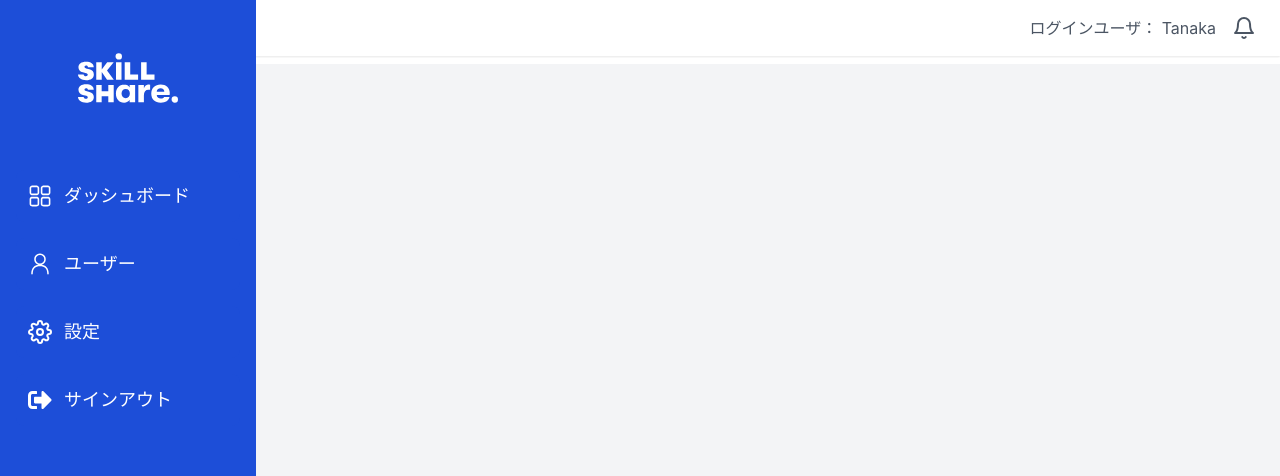
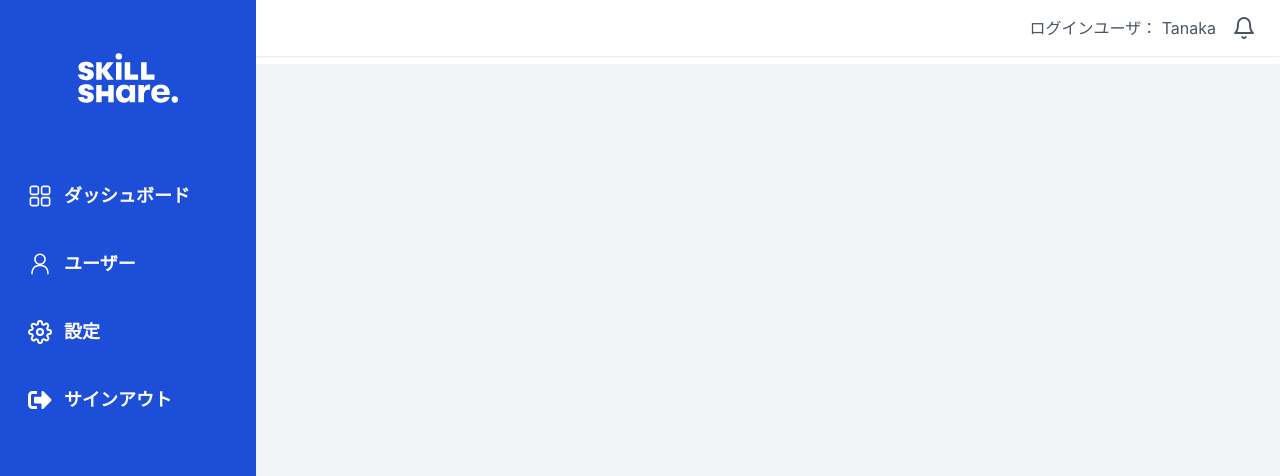
Before and after one commit to orfevre1021/tutorial-js, a Next.js app in the folder skills-dashboard/: page / in a window 1280 px wide. Shown: the top 476 px of the page. Built offline with nearby package versions, Linux system fonts and the light colour scheme.

Commit message:
グラフ修正

```diff
--- a/skills-dashboard/components/Sidebar.jsx
+++ b/skills-dashboard/components/Sidebar.jsx
@@ -53,21 +53,27 @@ const Sidebar = ({ children }) => {
             </div>
 
             <nav className="flex flex-col space-y-4 flex-1">
-              <Link href="/overview">
+              <Link href="/dashboard">
                 <div
                   className={`flex items-center space-x-3 p-3 rounded-lg cursor-pointer hover:bg-blue-300 ${
-                    currentRoute === "/overview" ? "bg-blue-500" : "bg-blue-700"
+                    currentRoute === "/dashboard"
+                      ? "bg-blue-500"
+                      : "bg-blue-700"
                   }`}
                 >
                   <RxDashboard size={24} />
-                  <span className={`${showText ? "block" : "hidden"} text-lg`}>
+                  <span
+                    className={`${
+                      showText ? "block" : "hidden"
+                    } font-bold text-lg`}
+                  >
                     ダッシュボード
                   </span>
                 </div>
               </Link>
               <Link href="/users">
                 <div
-                  className={`flex items-center space-x-3 p-3 rounded-lg cursor-pointer hover:bg-blue-300 ${
+                  className={`flex items-center space-x-3 p-3 rounded-lg cursor-pointer font-bold hover:bg-blue-300 ${
                     currentRoute === "/users" ? "bg-blue-500" : "bg-blue-700"
                   }`}
                 >
@@ -79,7 +85,7 @@ const Sidebar = ({ children }) => {
               </Link>
               <Link href="/settings">
                 <div
-                  className={`flex items-center space-x-3 p-3 rounded-lg cursor-pointer hover:bg-blue-300 ${
+                  className={`flex items-center space-x-3 p-3 rounded-lg cursor-pointer font-bold hover:bg-blue-300 ${
                     currentRoute === "/settings" ? "bg-blue-500" : "bg-blue-700"
                   }`}
                 >
@@ -91,7 +97,7 @@ const Sidebar = ({ children }) => {
               </Link>
               <Link href="/signout">
                 <div
-                  className={`flex items-center space-x-3 p-3 rounded-lg cursor-pointer hover:bg-blue-300 ${
+                  className={`flex items-center space-x-3 p-3 rounded-lg cursor-pointer font-bold  hover:bg-blue-300 ${
                     currentRoute === "/signout" ? "bg-blue-500" : "bg-blue-700"
                   }`}
                 >
```
